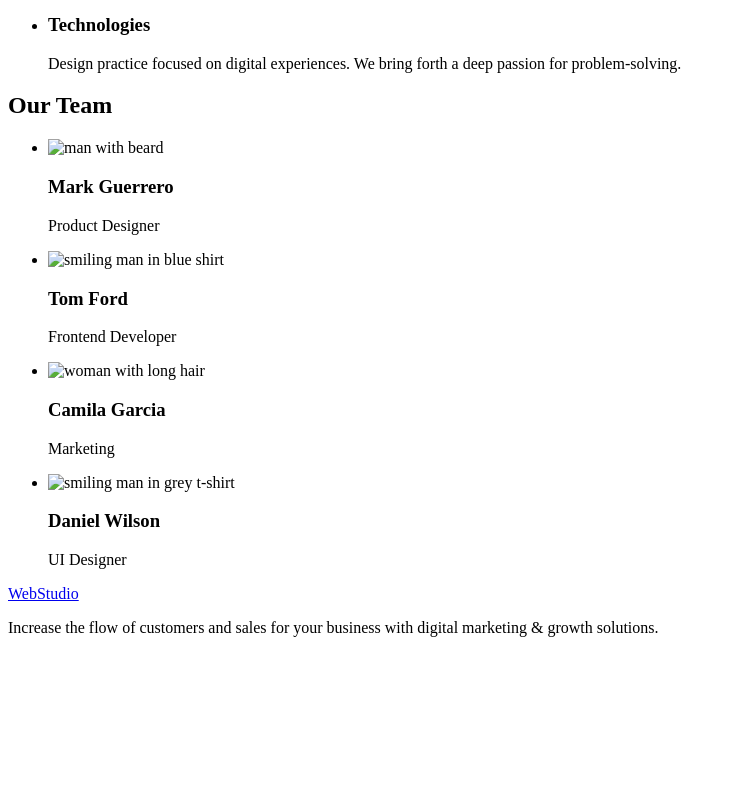
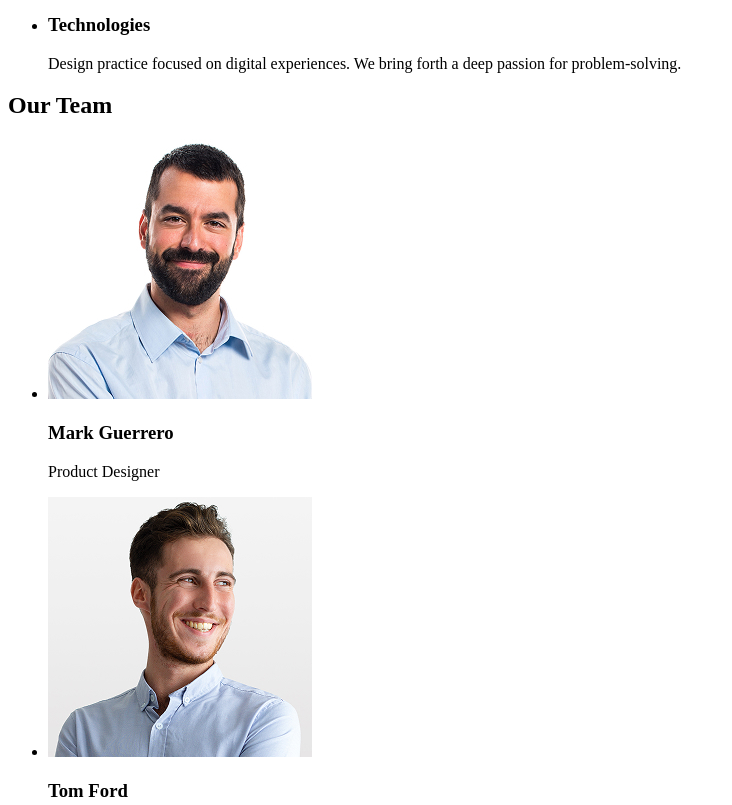
Before and after one commit to mad-jules/goit-markup-hw-01, a plain HTML site: page index.html in a window 1280 px wide. Shown: the part 500-1305 px from the top of the page, without its empty margins (0-732 px from the left). Before the commit the page ends 1153 px from the top, so only its background shows below. Drawn offline with Linux system fonts and the light colour scheme; the site is published under a folder, as on GitHub Pages, so addresses that start at the root find nothing.

Commit message:
fix markup

```diff
--- a/index.html
+++ b/index.html
@@ -72,7 +72,7 @@
         <ul>
           <li>
             <img
-              src="/images/team/mark.jpg"
+              src="./images/team/mark.jpg"
               alt="man with beard"
               width="264"
               height="260"
@@ -82,7 +82,7 @@
           </li>
           <li>
             <img
-              src="/images/team/tom.jpg"
+              src="./images/team/tom.jpg"
               alt="smiling man in blue shirt"
               width="264"
               height="260"
@@ -92,7 +92,7 @@
           </li>
           <li>
             <img
-              src="/images/team/camila.jpg"
+              src="./images/team/camila.jpg"
               alt="woman with long hair"
               width="264"
               height="260"
@@ -102,7 +102,7 @@
           </li>
           <li>
             <img
-              src="/images/team/daniel.jpg"
+              src="./images/team/daniel.jpg"
               alt="smiling man in grey t-shirt"
               width="264"
               height="260"
```
